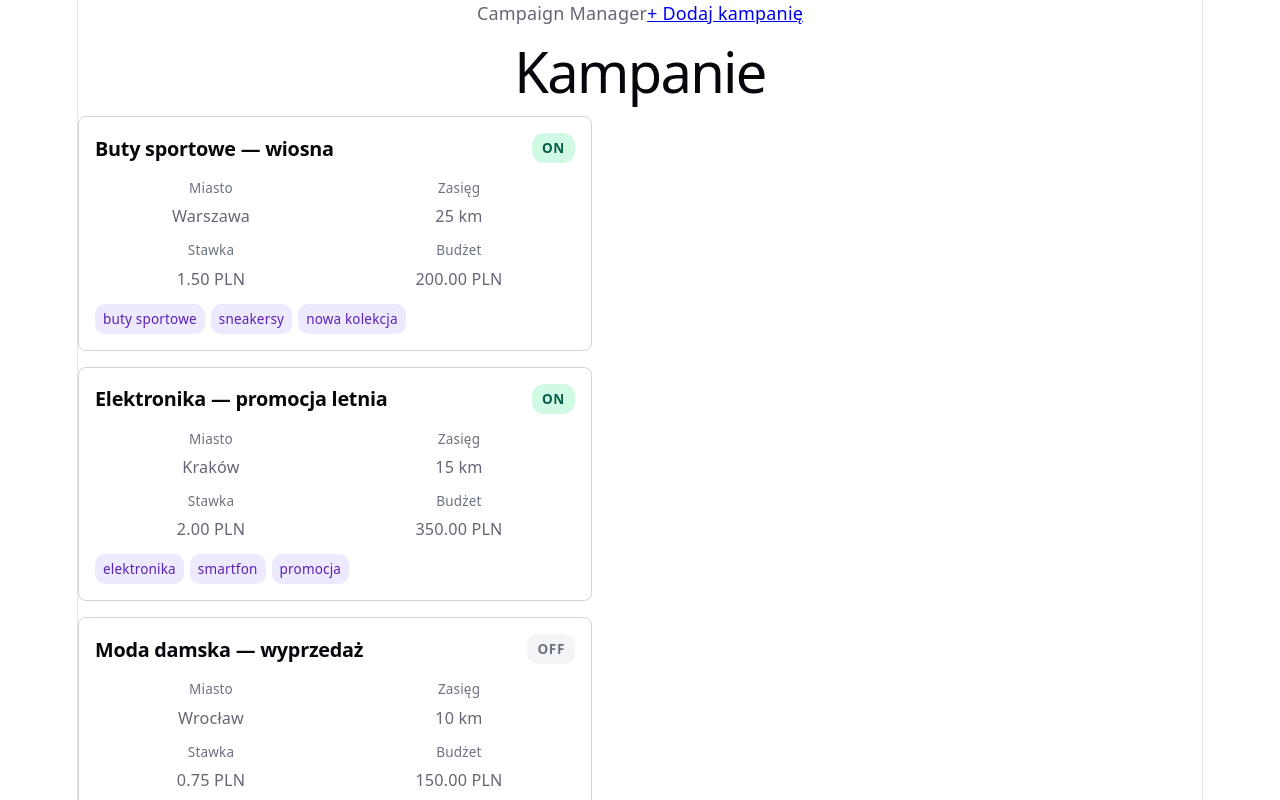
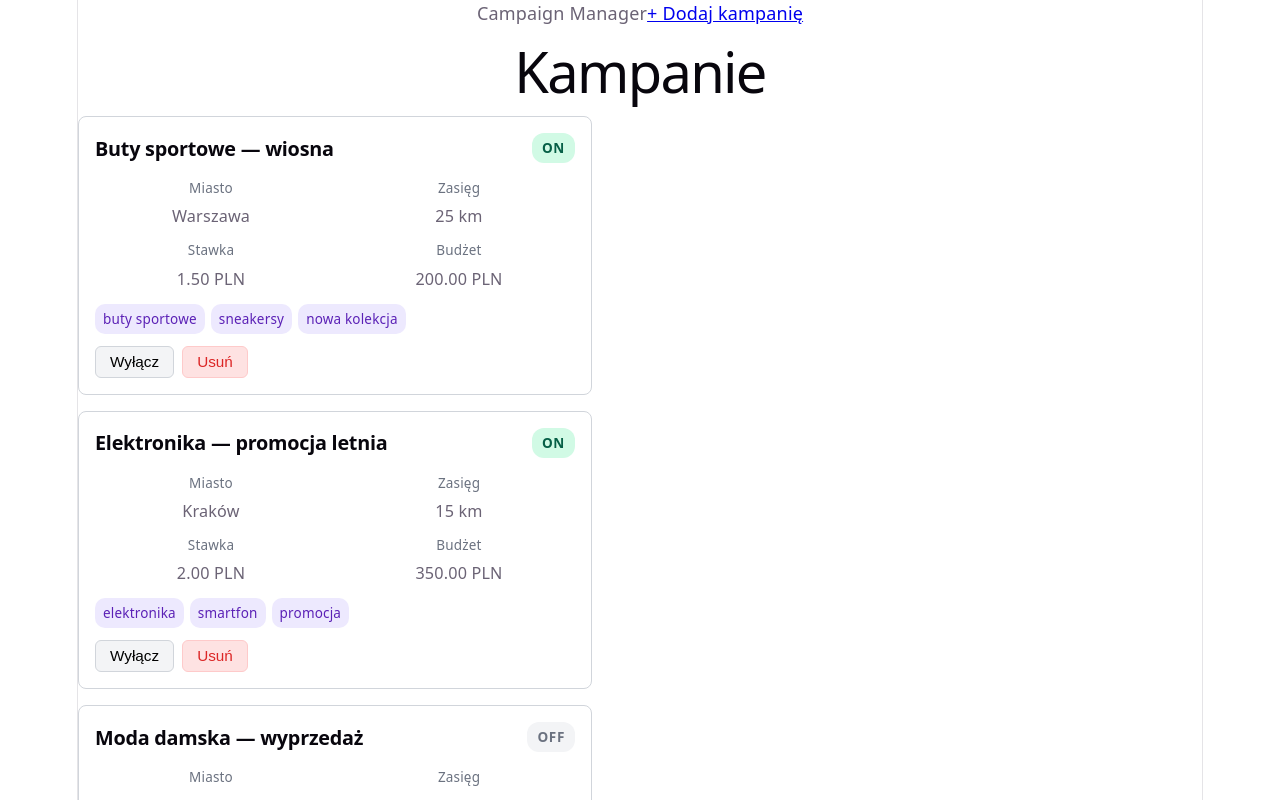
Before and after one commit to lukaset649/CampaignManager, a React (Vite) app: page / in a window 1280 px wide. Shown: the top 800 px of the page. Built offline with nearby package versions, Linux system fonts and the light colour scheme.

Commit message:
implement modal

```diff
--- a/src/components/CampaignCard/CampaignCard.less
+++ b/src/components/CampaignCard/CampaignCard.less
@@ -19,7 +19,31 @@
     margin: 0;
   }
 
-&__details {
+  &__actions {
+    display: flex;
+    gap: 8px;
+    margin-top: 12px;
+  }
+
+  &__btn {
+    padding: 6px 14px;
+    border-radius: 6px;
+    border: 1px solid #d1d5db;
+    cursor: pointer;
+    font-size: 0.85rem;
+
+    &--toggle {
+      background: #f3f4f6;
+    }
+
+    &--delete {
+      background: #fee2e2;
+      color: #dc2626;
+      border-color: #fecaca;
+    }
+  }
+
+  &__details {
     display: grid;
     grid-template-columns: 1fr 1fr;
     gap: 8px 16px;
--- a/src/components/CampaignCard/CampaignCard.tsx
+++ b/src/components/CampaignCard/CampaignCard.tsx
@@ -6,9 +6,11 @@ import './CampaignCard.less';
 
 interface CampaignCardProps {
   campaign: Campaign;
+  onDelete: (campaign: Campaign) => void;
+  onToggleStatus: (id: string) => void;
 }
 
-export const CampaignCard = ({ campaign }: CampaignCardProps) => {
+export const CampaignCard = ({ campaign, onDelete, onToggleStatus }: CampaignCardProps) => {
   return (
     <article className="campaign-card">
       <div className="campaign-card__header">
@@ -24,6 +26,21 @@ export const CampaignCard = ({ campaign }: CampaignCardProps) => {
       </dl>
 
       <KeywordList keywords={campaign.keywords} />
+
+      <div className="campaign-card__actions">
+        <button
+          className="campaign-card__btn campaign-card__btn--toggle"
+          onClick={() => onToggleStatus(campaign.id)}
+        >
+          {campaign.status ? 'Wyłącz' : 'Włącz'}
+        </button>
+        <button
+          className="campaign-card__btn campaign-card__btn--delete"
+          onClick={() => onDelete(campaign)}
+        >
+          Usuń
+        </button>
+      </div>
     </article>
   );
 };
--- a/src/components/CampaignList/CampaignList.tsx
+++ b/src/components/CampaignList/CampaignList.tsx
@@ -1,10 +1,30 @@
+import { useState } from 'react';
 import { Link } from 'react-router-dom';
+import type { Campaign } from '../../types/campaign';
+import { useCampaigns } from '../../hooks/useCampaigns';
 import { CampaignCard } from '../CampaignCard/CampaignCard';
-import { useCampaigns } from '../../hooks/useCampaigns';
+import { ConfirmDeleteModal } from '../ConfirmDeleteModal/ConfirmDeleteModal';
 import './CampaignList.less';
 
 export const CampaignList = () => {
-  const { state } = useCampaigns();
+  const { state, dispatch } = useCampaigns();
+  const [campaignToDelete, setCampaignToDelete] = useState<Campaign | null>(null);
+
+  const handleDeleteRequest = (campaign: Campaign) => setCampaignToDelete(campaign);
+
+  const handleDeleteConfirm = () => {
+    if (!campaignToDelete) {
+      return;
+    }
+    dispatch({ type: 'DELETE_CAMPAIGN', payload: { id: campaignToDelete.id } });
+    setCampaignToDelete(null);
+  };
+
+  const handleDeleteCancel = () => setCampaignToDelete(null);
+
+  const handleToggleStatus = (id: string) => {
+    dispatch({ type: 'TOGGLE_STATUS', payload: { id } });
+  };
 
   if (state.campaigns.length === 0) {
     return (
@@ -16,12 +36,24 @@ export const CampaignList = () => {
   }
 
   return (
+    <>
       <ul className="campaign-list">
         {state.campaigns.map((campaign) => (
           <li key={campaign.id}>
-          <CampaignCard campaign={campaign} />
+            <CampaignCard
+              campaign={campaign}
+              onDelete={handleDeleteRequest}
+              onToggleStatus={handleToggleStatus}
+            />
           </li>
         ))}
       </ul>
+      <ConfirmDeleteModal
+        isOpen={campaignToDelete !== null}
+        campaignName={campaignToDelete?.name ?? ''}
+        onConfirm={handleDeleteConfirm}
+        onCancel={handleDeleteCancel}
+      />
+    </>
   );
 };
```
Lines whose indentation alone changed are shown as unchanged.
